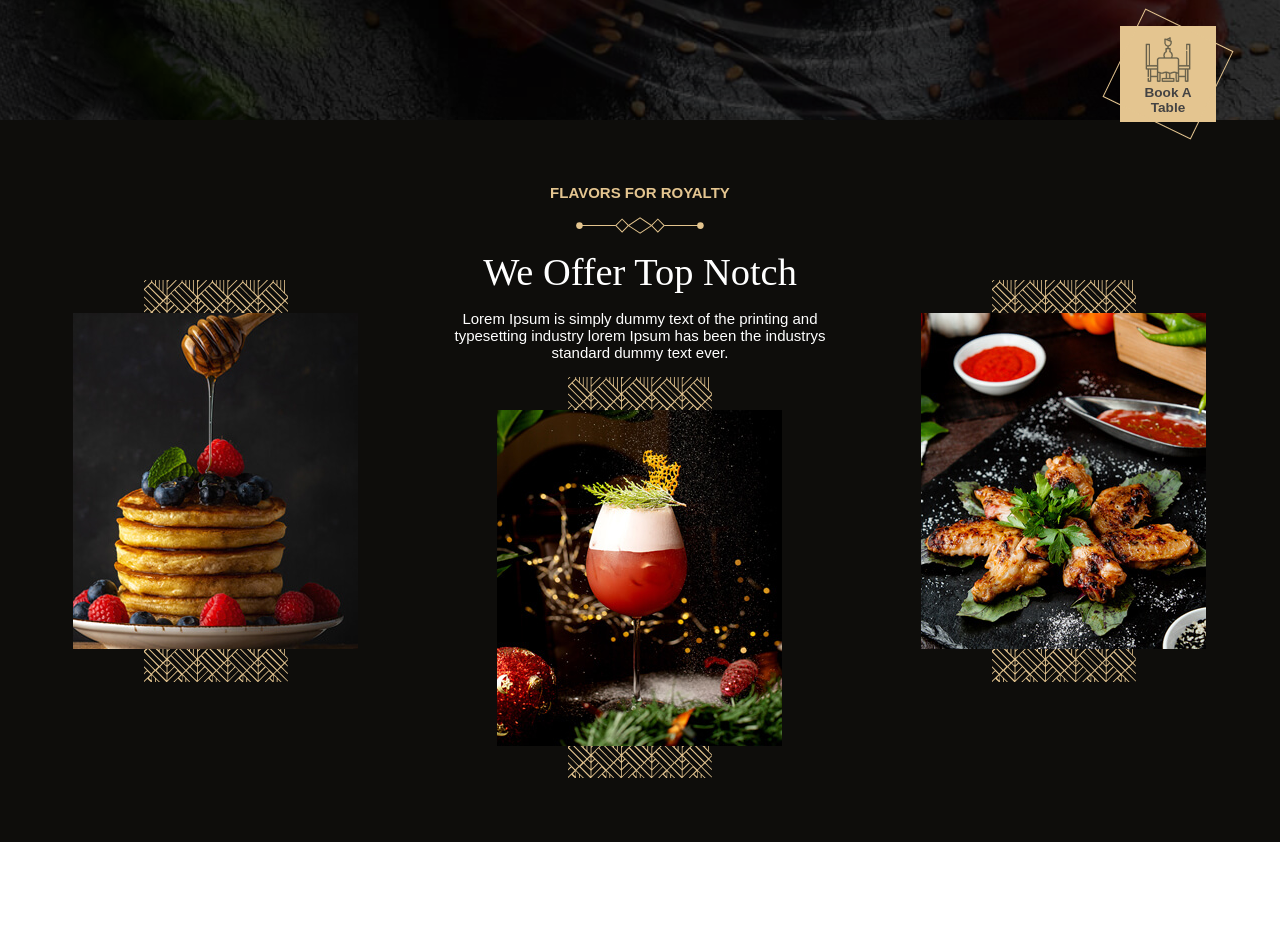
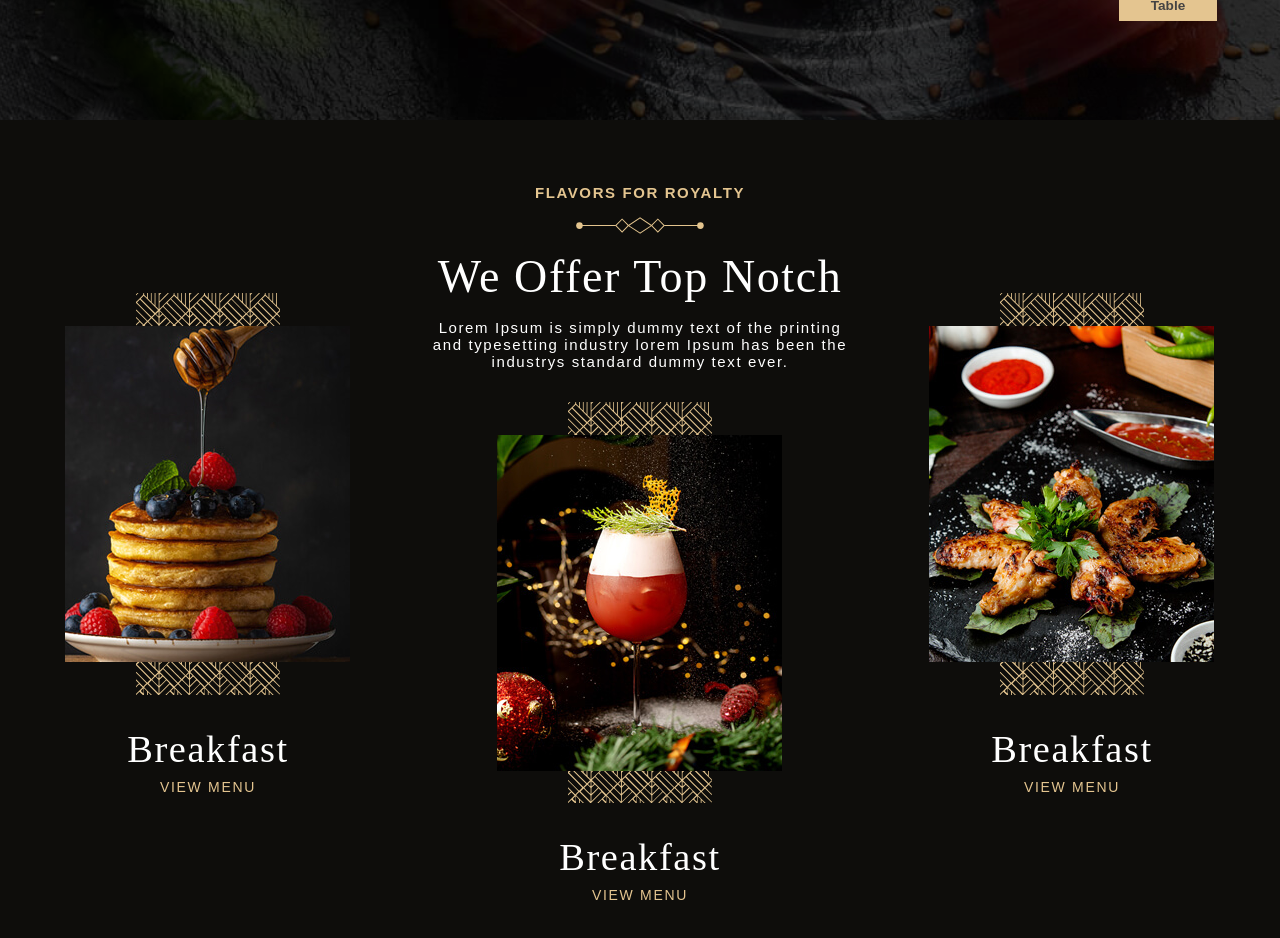
Before and after one commit to Fasill/Restaurant-Website, a React (Vite) app in the folder frontend/: page / in a window 1280 px wide. Shown: the part 840-1778 px from the top of the page. Before the commit the page ends 1682 px from the top, so only its background shows below. Built offline with nearby package versions, Linux system fonts and the light colour scheme.

Commit message:
modification: top notch page modifiend

```diff
--- a/frontend/src/pages/ TopNotch/ TopNotch.jsx
+++ b/frontend/src/pages/ TopNotch/ TopNotch.jsx
@@ -11,13 +11,23 @@ import separator from '../../assets/images/separator.svg';
 const  TopNotch = () => {
   return (
     <div className={style.TopNotchWrapper}>
+      <div className={style.cardwrapper}>
         <div className = {style.cards}>
           <div className={style.imgwrapper}>
             <img src = {service1} className={style.service}/>
           </div>
           <img src = {serviceBack} className={style.serviceBack}/>
         </div>
+        <div className={style.bottomtitle}>
+          <h1>Breakfast</h1>
+            <div className={style.menuWrapper}>
+              <p className = {''}>VIEW MENU</p>
+              <div className={style.underline}></div>
+            </div>
+        </div>
+      </div>
 
+      <div className={style.cardwrapper}>
         <div className={style.middle}>
           <div className={style.midleheader}>
             <h1>FLAVORS FOR ROYALTY</h1>
@@ -32,6 +42,16 @@ const  TopNotch = () => {
             <img src = {serviceBack} className={style.serviceBack}/>
           </div>
         </div>
+        <div className={style.bottomtitle}>
+            <h1>Breakfast</h1>
+              <div className={style.menuWrapper}>
+                <p className = {''}>VIEW MENU</p>
+              <div className={style.underline}></div>
+            </div>
+        </div>
+      </div>
+
+      <div className={style.cardwrapper}>
 
         <div className = {style.cards}>
           <div className={style.imgwrapper}>
@@ -39,6 +59,15 @@ const  TopNotch = () => {
           </div>
           <img src = {serviceBack} className={style.serviceBack}/>
         </div>
+        <div className={style.bottomtitle}>
+              <h1>Breakfast</h1>
+                <div className={style.menuWrapper}>
+                  <p className = {''}>VIEW MENU</p>
+                <div className={style.underline}></div>
+            </div>
+        </div>
+      </div>
+
 
     </div>
   )
--- a/frontend/src/pages/ TopNotch/ TopNotch.module.css
+++ b/frontend/src/pages/ TopNotch/ TopNotch.module.css
@@ -1,146 +1,202 @@
 .TopNotchWrapper {
+    letter-spacing: 0.1em;
     background-color: var(--smoky-black-1);
-    /* height: 100vh; Corrected typo from 100lvh to 100vh */
-    width: 100vw; /* Corrected typo from 100lvw to 100vw */
+    width: 100vw;
     display: flex;
-    gap:1rem;
+    gap: 1rem;
     flex-wrap: wrap;
     justify-content: space-evenly;
-    align-items:center;
-    /* box-sizing: border-box; */
+    align-items: center;
     padding-top: 4rem;
     padding-bottom: 4rem;
+}
 
-  }
+.cardwrapper {
+    display: flex;
+    flex-direction: column;
+    align-items: center;
+    justify-content: center;
+    /* width: 17.9rem; */
 
-  .cards {
+    width: 26rem;
+    gap: 2rem;
+    /* background-color:green; */
+}
+
+.bottomtitle {
+    display: grid;
+    align-content: center;
+    justify-items: center;
+    gap: 0.5rem;
+}
+
+.bottomtitle > h1 {
+    color: white;
+    font-size: 32px;
+    font-weight: 400;
+    font-family: var(--fontFamily-forum);
+    font-size: clamp(10px, 3vw, 100px);
+    margin: 0;
+}
+
+.menuWrapper {
+    display: flex;
+    flex-direction: column;
+    gap: 0.5rem;
+    justify-content: center;
+    align-items: center;
+    cursor: pointer;
+}
+
+.PhoneNo {
+    color: var(--gold-crayola);
+    font-size: 30px;
+    margin: 0;
+}
+
+.underline {
+    border-top: 1px solid var(--gold-crayola);
+    border-bottom: 1px solid var(--gold-crayola);
+    height: 3px;
+    width: 10%;
+    opacity: 0;
+    transition: width 0.5s, opacity 0.5s;
+}
+
+.menuWrapper > p {
+    letter-spacing: 0.12em;
+
+    color: var(--gold-crayola);
+    font-family: sans-serif;
+    font-size: clamp(9px, 3vw, 14px);
+    margin: 0;
+    text-align: center;
+    transition: color 0.5s ease;
+}
+
+.menuWrapper:hover > .underline {
+    width: 100%;
+    opacity: 1;
+}
+
+.menuWrapper:hover > p {
+    color: white;
+}
+
+.cards {
     position: relative;
-    /* background-color: red; */
     display: flex;
-    /* height: 1rem; */
     width: 17.9rem;
     align-items: center;
     justify-content: center;
     overflow: hidden;
-    cursor:pointer;
+    cursor: pointer;
 }
 
-.cards::after{
+.cards::after {
     opacity: 0;
     content: "";
     position: absolute;
-    background-color:white;
+    background-color: white;
     height: 1rem;
-    /* width: 0.009rem; */
     z-index: 1;
-    bottom:0;
-    top:0;
-    left:0;
-    /* height: 1%; */
+    bottom: 0;
+    top: 0;
+    left: 0;
     height: 170%;
     margin-top: -30rem;
     rotate: 45deg;
     transition: 1s ease;
     box-shadow: 30px 1px 100px 20px rgb(255, 255, 255);
 }
-.cards:hover::after{
+
+.cards:hover::after {
     margin-top: 20rem;
     left: 9rem;
     opacity: 1;
 }
-  .service {
 
-    /* height: 18rem; */
-    transition: transform 0.3s ease; /* Add a transition for smooth scaling */
-    transform-origin: center center; /* Set the transform origin to the center */
+.service {
+    z-index: 1;
+    transition: transform 0.3s ease;
+    transform-origin: center center;
 }
 
-.service:hover {
-    transform: scale(1.03); /* Scale up by 10% on hover */
+.cards:hover .service {
+    transform: scale(1.03);
 }
 
-.imgwrapper{
+.imgwrapper {
     position: absolute;
     width: 18rem;
-    /* background-color:red; */
     display: flex;
-    align-items:center;
-    justify-content:center;
-
+    align-items: center;
+    justify-content: center;
     overflow: hidden;
 }
 
-
-
 .serviceBack {
     width: 9rem;
-    transition: transform 0.2s ease;
-  }
-  .service:hover .serviceBack {
-    transform: scaleX(-1); /* Flips horizontally on hover */
+    transition: transform 0.3s ease;
 }
 
-.service .serviceBack {
-    transform: scaleX(1); /* Ensures it's not flipped by default */
-    transition: transform 0.3s ease; /* Adds a smooth transition */
+.cards:hover .serviceBack {
+    transform: scaleX(-1);
 }
 
+.middle {
+    /* background-color:blue; */
+    display: flex;
+    /* gap:1rem; */
+    flex-direction: column;
+    justify-content: center;
+    align-items: center;
+    gap: 2rem;
 
-.middle{
-    width: 30%;
+}
+
+.midleheader {
     display: flex;
     flex-direction: column;
     justify-content: center;
     align-items: center;
-    gap:1rem;
+    gap: 1rem;
 }
-.midleheader{
-    /* background-color:red; */
-    display: flex;
-    flex-direction: column;
-    justify-content: center;
-    align-items: center;
-    gap:1rem;
-}
-.midleheader>img{
-    /* background-color:blue; */
+
+.midleheader > img {
     width: 8rem;
 }
+
 .midleheader h1:first-child {
-    color:var(--gold-crayola);
+    color: var(--gold-crayola);
     font-family: sans-serif;
     font-weight: bold;
     font-size: 12px;
-    font-size:clamp( 9px ,3vw, 15px);
+    font-size: clamp(9px, 3vw, 15px);
     animation: fadeInUp 0.8s ease forwards;
-    margin:0;
+    margin: 0;
     text-align: center;
 }
 
 .midleheader h1:nth-child(3) {
     text-align: center;
-
-    width:100%;
-    max-width:60lvw;
-
-    color:white;
+    width: 100%;
+    max-width: 61lvw;
+    color: white;
+    /* background-color:green; */
     font-family: var(--fontFamily-forum);
-
-    font-size:clamp( 10px ,3vw, 100px);
-
-
-    text-align: center;
+    font-size: clamp(10px, 9vw, 46px);
+    /* font-size: 46px; */
     margin: 0;
     font-weight: 400;
     animation: fadeInUp 1.3s ease forwards;
 }
+
 .midleheader > p {
-    color:white;
+    color: white;
     font-family: sans-serif;
-    /* font-weight: bold; */
-    /* font-size: 12px; */
-    font-size:clamp( 9px ,3vw, 15px);
+    font-size: clamp(9px, 3vw, 15px);
     animation: fadeInUp 0.8s ease forwards;
-    margin:0;
+    margin: 0;
     text-align: center;
 }
--- a/frontend/src/pages/home/Home.module.css
+++ b/frontend/src/pages/home/Home.module.css
@@ -36,7 +36,7 @@
     background-color:var(--gold-crayola);
     width:  6rem;
     height: 6rem;
-    bottom:45rem;
+    bottom: 60rem;
     right : 4rem;
 
 }
@@ -235,7 +235,7 @@
 }
 
 @media screen and (max-width: 556px) {
-    .btn, .leftNext, .rightNext{
+    .btn, .leftNext, .rightNext, .badge{
         display: none;
     }
     .hero{
```
Lines whose indentation alone changed are shown as unchanged.
